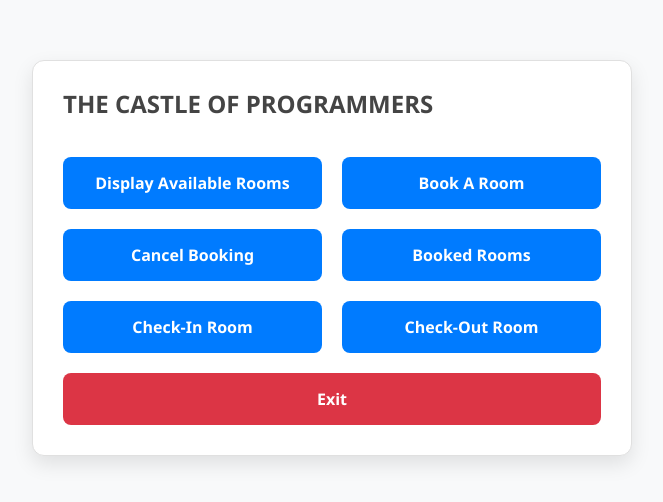
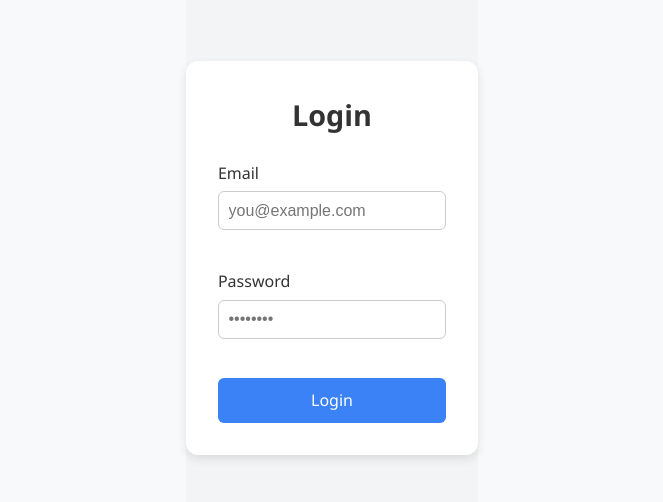
Before and after one commit to syedbilalalam/hotel-management-ui, a React (Vite) app: page / in a window 1280 px wide. Shown: the part 142-644 px from the top of the page, without its empty margins (308-971 px from the left). Built offline with nearby package versions, Linux system fonts and the light colour scheme.

Commit message:
Feat: Login feature added

```diff
--- a/package.json
+++ b/package.json
@@ -21,10 +21,13 @@
     "@types/react": "^19.1.16",
     "@types/react-dom": "^19.1.9",
     "@vitejs/plugin-react": "^5.0.4",
+    "autoprefixer": "^10.4.21",
     "eslint": "^9.36.0",
     "eslint-plugin-react-hooks": "^5.2.0",
     "eslint-plugin-react-refresh": "^0.4.22",
     "globals": "^16.4.0",
+    "postcss": "^8.5.6",
+    "tailwindcss": "^4.1.15",
     "typescript": "~5.9.3",
     "typescript-eslint": "^8.45.0",
     "vite": "^7.1.7"
--- /dev/null
+++ b/src/assets/styles/login.css
@@ -0,0 +1,67 @@
+/* Container centers the form on the page */
+.login-container {
+  display: flex;
+  justify-content: center;
+  align-items: center;
+  height: 100vh;
+  background-color: #f3f4f6;
+}
+
+/* Form box styling */
+.login-form {
+  background-color: white;
+  padding: 2rem;
+  border-radius: 12px;
+  box-shadow: 0 4px 10px rgba(0, 0, 0, 0.1);
+  width: 100%;
+  max-width: 360px;
+}
+
+/* Heading */
+.login-form h2 {
+  text-align: center;
+  margin-bottom: 1.5rem;
+  font-size: 1.8rem;
+  color: #333;
+}
+
+/* Label + input grouping */
+.form-group {
+  margin-bottom: 1.2rem;
+}
+
+/* Label */
+.form-group label {
+  display: block;
+  font-weight: 500;
+  margin-bottom: 0.4rem;
+  color: #333;
+}
+
+/* Input fields */
+.form-group input {
+  width: 100%;
+  padding: 0.6rem;
+  border: 1px solid #ccc;
+  border-radius: 6px;
+  font-size: 1rem;
+  box-sizing: border-box;
+}
+
+/* Button */
+.login-button {
+  width: 100%;
+  padding: 0.7rem;
+  background-color: #3b82f6;
+  border: none;
+  color: white;
+  font-size: 1rem;
+  border-radius: 6px;
+  cursor: pointer;
+  transition: background-color 0.3s ease;
+}
+
+/* Hover effect */
+.login-button:hover {
+  background-color: #2563eb;
+}
--- a/src/main.tsx
+++ b/src/main.tsx
@@ -11,6 +11,7 @@ import CheckIn from '@src/pages/check_in';
 import CheckOut from '@src/pages/check_out';
 import CheckInSummary, { type CheckInSummaryProps } from '@src/pages/check_in_summary';
 import CheckOutSummary, { type CheckoutSummaryProps } from '@src/pages/checkout_summary';
+import Login from '@src/pages/login';
 import {
     AVAILABLE_ROOMS,
     ROOM_STATUS,
@@ -48,6 +49,7 @@ function Main() {
     const [checkinSummaryProps, setCheckinSummaryProps] = useState<CheckInSummaryProps | null>(null);
     const [checkoutSummaryProps, setCheckoutSummaryProps] = useState<CheckoutSummaryProps | null>(null);
     const [renderApp, setRenderApp] = useState(false);
+    const [loginState, setLoginState] = useState(false);
 
 
 
@@ -79,9 +81,9 @@ function Main() {
             checkedinrooms: retriveAppInfo('checkinrooms')
         }
 
-        if(saved.hotelrooms !== null) hotelRooms.current = saved.hotelrooms as any;
-        if(saved.bookedrooms !== null) hotelRooms.current = saved.bookedrooms as any;
-        if(saved.checkedinrooms !== null) hotelRooms.current = saved.checkedinrooms as any;
+        if (saved.hotelrooms !== null) hotelRooms.current = saved.hotelrooms as any;
+        if (saved.bookedrooms !== null) hotelRooms.current = saved.bookedrooms as any;
+        if (saved.checkedinrooms !== null) hotelRooms.current = saved.checkedinrooms as any;
 
 
         setInterval(() => {
@@ -96,11 +98,13 @@ function Main() {
 
 
     return (
-        renderApp ? (
+        !loginState ? (
+            <Login setLoginState={setLoginState} />
+        ) : renderApp ? (
 
             <BrowserRouter>
                 <Routes>
-                    <Route path="/" element={<Home />} />
+                    <Route path="/" element={<Home setLoginState={setLoginState} />} />
                     <Route path="/available-rooms" element={<AvailableRooms
                         hotelRooms={hotelRooms.current!}
                     />} />
--- a/src/pages/home.tsx
+++ b/src/pages/home.tsx
@@ -10,7 +10,11 @@ export function meta() {
     ];
 }
 
-export default function Page() {
+interface HomePageProps {
+    setLoginState: (val: boolean) => void;
+}
+
+export default function Page({ setLoginState }: HomePageProps) {
 
     return (
         <>
@@ -52,9 +56,9 @@ export default function Page() {
                     <button
                         className="btn exit-btn"
                         onClick={() => {
-                            console.log('User wants to exit this app');
+                            setLoginState(false);
                         }}
-                    >Exit</button>
+                    >Logout</button>
                 </div>
             </div>
         </>
--- /dev/null
+++ b/src/pages/login.tsx
@@ -0,0 +1,59 @@
+import { useState } from "react";
+import "@src/assets/styles/login.css"; // import CSS file
+
+interface LoginPageProps {
+    setLoginState: (val: boolean) => void;
+}
+
+
+export default function LoginPage({ setLoginState }: LoginPageProps) {
+    const [email, setEmail] = useState("");
+    const [password, setPassword] = useState("");
+
+    return (
+        <div className="login-container">
+            <form onSubmit={(e) => {
+                e.preventDefault();
+                console.log("Email:", email);
+                console.log("Password:", password);
+
+                if (email === 'testuser@edu.pk' && password === 'pakistan123') {
+                    setLoginState(true);
+                }
+                else {
+                    alert('Wrong information entered');
+                }
+
+
+            }} className="login-form">
+                <h2>Login</h2>
+
+                <div className="form-group">
+                    <label>Email</label>
+                    <input
+                        type="email"
+                        value={email}
+                        onChange={(e) => setEmail(e.target.value)}
+                        required
+                        placeholder="you@example.com"
+                    />
+                </div>
+
+                <div className="form-group">
+                    <label>Password</label>
+                    <input
+                        type="password"
+                        value={password}
+                        onChange={(e) => setPassword(e.target.value)}
+                        required
+                        placeholder="••••••••"
+                    />
+                </div>
+
+                <button type="submit" className="login-button">
+                    Login
+                </button>
+            </form>
+        </div>
+    );
+}
```
Also changed, not shown: 1 other file (tests, documents, lock files or other folders).
